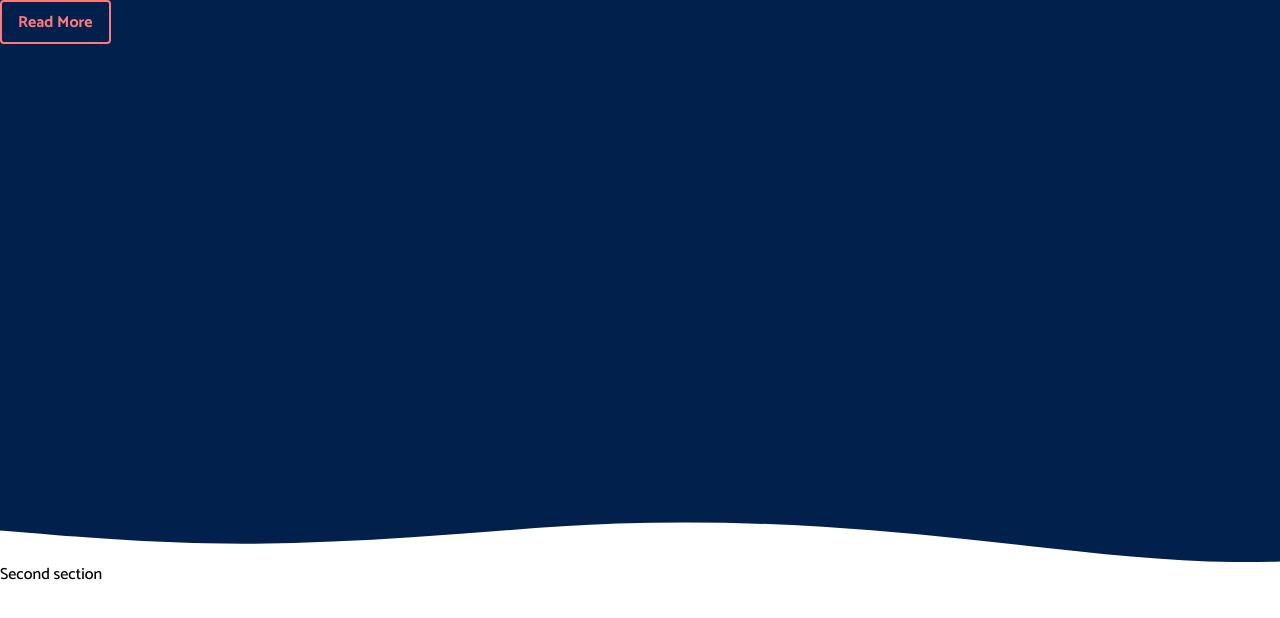
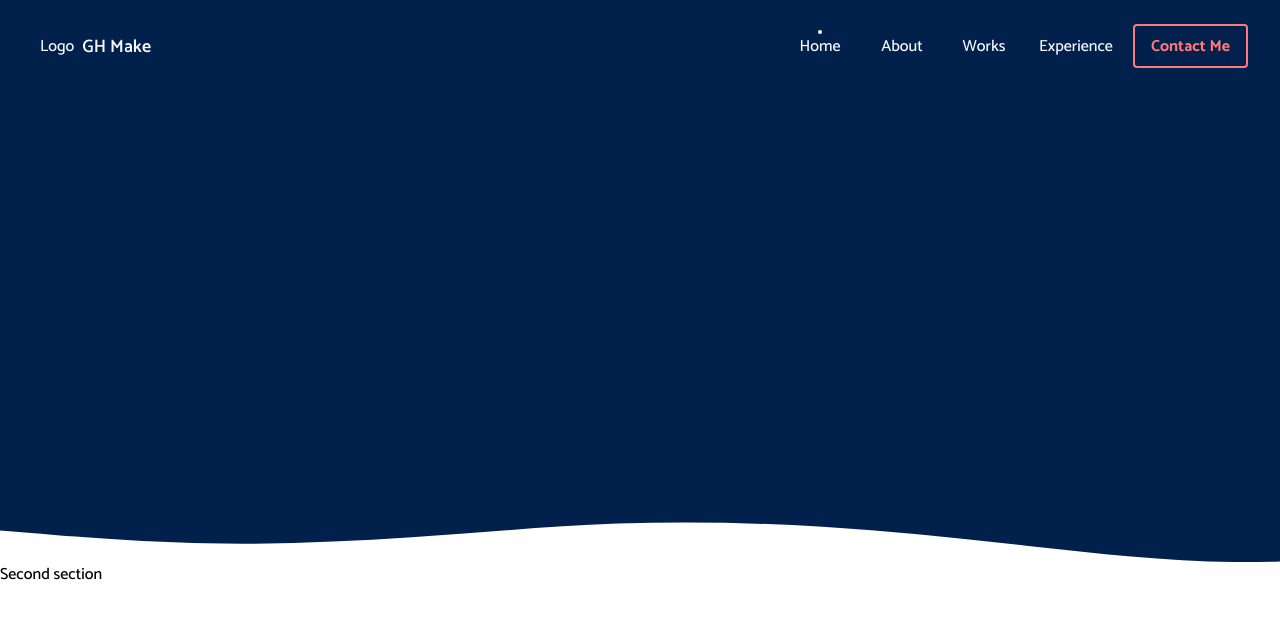
Before and after one commit to GeraldHeng/gh-make, a Next.js app: page / in a window 1280 px wide. Shown: the top 618 px of the page. Built offline with nearby package versions, Linux system fonts and the light colour scheme.

Commit message:
Add navbar, working on react spring

```diff
--- /dev/null
+++ b/components/commons/NavItem.js
@@ -0,0 +1,40 @@
+import Image from "next/image";
+import React, { useState, useEffect } from "react";
+import { useSpring, animated } from "@react-spring/web";
+
+export default function NavItem({ children, active = false, ...rest }) {
+  const [style, setStyle] = useState("invisible");
+
+  return (
+    <div
+      {...rest}
+      className="flex flex-col items-center"
+      onMouseEnter={() => {
+        setStyle("");
+      }}
+      onMouseLeave={() => {
+        setStyle("invisible");
+      }}
+    >
+      <div
+        className={`w-1 h-1 bg-pale-white rounded-full ${
+          active ? "active" : "invisible"
+        }`}
+      />
+      <a
+        href=""
+        className="px-2 py-0 font-medium text-pale-white rounded transition duration-300"
+      >
+        {children}
+      </a>
+      <div className={`flex text-pale-white ${style}`}>
+        <Image
+          src="/images/hover_line.svg"
+          height={5}
+          width={70}
+          alt="hover_line"
+        />
+      </div>
+    </div>
+  );
+}
--- a/package.json
+++ b/package.json
@@ -8,6 +8,7 @@
     "lint": "next lint"
   },
   "dependencies": {
+    "@react-spring/web": "^9.3.1",
     "next": "12.0.7",
     "react": "17.0.2",
     "react-dom": "17.0.2"
--- a/pages/index.js
+++ b/pages/index.js
@@ -1,18 +1,96 @@
 import styles from "../styles/Home.module.css";
-import Button from "../components/commons/buttons/Button";
+import Button from "../components/commons/Button";
+import NavItem from "../components/commons/NavItem";
 
 export default function Home() {
   return (
     <div className="flex flex-col">
       <div className="hero">
-      <nav>
+        <nav>
+          <div className=" mx-auto px-8 py-4">
+            <div className="flex justify-between">
+              {/* logo */}
+              <div className="flex space-x-7">
+                <a href="#" className="flex items-center py-4 px-2">
+                  <p className="text-pale-white">Logo</p>
+                  <span className="font-semibold text-pale-white text-lg pl-2">
+                    GH Make
+                  </span>
+                </a>
+              </div>
+              {/* logo end */}
+              {/* <!-- navbar items --> */}
+              <div className="hidden md:flex items-center space-x-3">
+                <NavItem active={true}>Home</NavItem>
+                <NavItem>About</NavItem>
+                <NavItem>Works</NavItem>
+                <NavItem>Experience</NavItem>
 
-      </nav>
-        <Button>Read More</Button>
+                <Button>Contact Me</Button>
+              </div>
+              {/* <!-- navbar items end --> */}
+
+              {/* <!-- Mobile menu button --> */}
+              <div className="md:hidden flex items-center">
+                <button className="outline-none mobile-menu-button">
+                  <svg
+                    className=" w-6 h-6 text-pale-white hover:text-green-500 "
+                    x-show="!showMenu"
+                    fill="none"
+                    strokeLinecap="round"
+                    strokeLinejoin="round"
+                    strokeWidth="2"
+                    viewBox="0 0 24 24"
+                    stroke="currentColor"
+                  >
+                    <path d="M4 6h16M4 12h16M4 18h16"></path>
+                  </svg>
+                </button>
+              </div>
+            </div>
+          </div>
+          {/* <!-- mobile menu --> */}
+          <div className="hidden mobile-menu">
+            <ul>
+              <li className="active">
+                <a
+                  href="index.html"
+                  className="block text-sm px-2 py-4 text-white bg-green-500 font-semibold"
+                >
+                  Home
+                </a>
+              </li>
+              <li>
+                <a
+                  href="#services"
+                  className="block text-sm px-2 py-4 hover:bg-green-500 transition duration-300"
+                >
+                  About
+                </a>
+              </li>
+              <li>
+                <a
+                  href="#about"
+                  className="block text-sm px-2 py-4 hover:bg-green-500 transition duration-300"
+                >
+                  Work
+                </a>
+              </li>
+              <li>
+                <a
+                  href="#contact"
+                  className="block text-sm px-2 py-4 hover:bg-green-500 transition duration-300"
+                >
+                  Experience
+                </a>
+              </li>
+            </ul>
+          </div>
+
+          {/* <!-- mobile menu end --> */}
+        </nav>
       </div>
-      <div>
-        Second section
-      </div>
+      <div>Second section</div>
     </div>
   );
 }
```
Also changed, not shown: components/commons/Button.js (renamed from components/commons/buttons/Button.js), public/images/hover_line.svg (added), 1 other file (tests, documents, lock files or other folders).
